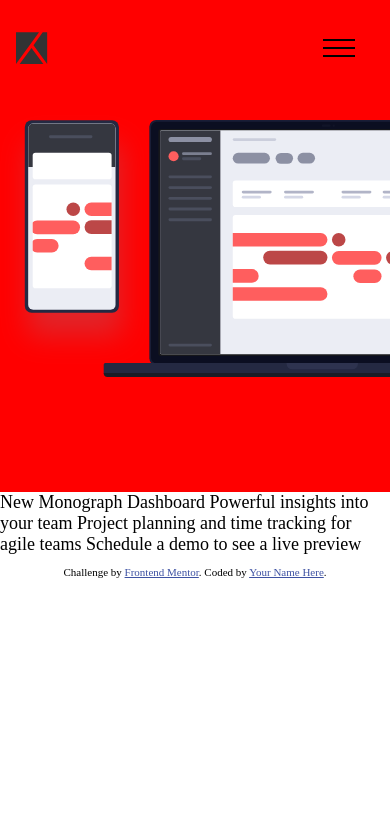
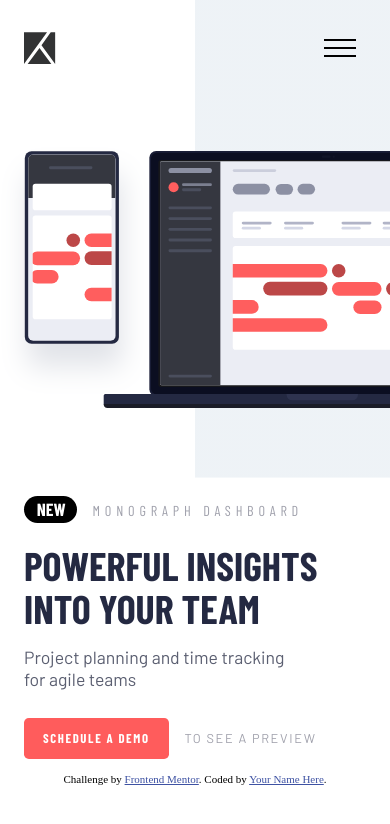
Before and after one commit to JiriKofron/project-tracking-intro-component-master, a plain HTML site: page index.html in a window 390 px wide. Drawn offline with nearby package versions, Linux system fonts and the light colour scheme.

Commit message:
Mobile version done!

```diff
--- a/index.html
+++ b/index.html
@@ -16,8 +16,6 @@
   </style>
 </head>
 <body>
-  <div class="page_container">
-    <div class="intro_container">
     <nav>
         <svg xmlns="http://www.w3.org/2000/svg" width="32" height="32"><g fill="#323334" fill-rule="evenodd"><path d="M0 32V.241h23.041zM31.15 32V.241h-4.411L17.48 13.158zM3.645 32l11.854-15.879L27.353 32z"/></g></svg>
     <div class="nav_menu">
@@ -26,24 +24,29 @@
         <div class="bar2"></div>
         <div class="bar3"></div>
       </div>
-  <div class="pages">
+    <div class="pages uppercase">
     <a href="">Product</a>
     <a href="">Features</a>
     <a href="">Pricing</a>
     <div class="divider"></div>
-  <a href="" class="login">Login</a>
+    <a href="#" class="login">Login</a>
   </div>
   </div>
   </nav>
+  <div class="page_container">
+    <div class="intro_container">
 </div>
-  New
-  Monograph Dashboard
-
-  Powerful insights into your team
-  Project planning and time tracking for agile teams
-
-  Schedule a demo
-  to see a live preview
+<main>
+  <h2 class="uppercase"><span class="new">New</span> Monograph Dashboard</h2>
+  <h1 class="uppercase">Powerful insights
+    into your team</h1>
+  <p>
+  Project planning and time tracking for agile teams</p>
+<div class="schedule">
+  <button class="uppercase"><strong>Schedule a demo</strong></button>
+  <p class="uppercase">to see a preview</p>
+</div>
+</main>
 </div>
   <footer>
     <p class="attribution">
--- a/styles.css
+++ b/styles.css
@@ -7,11 +7,18 @@
 }
 
 body {
-    margin: 0;
+    margin: 0 auto;
     padding: 0;
     width: 100%;
     height: 100%;
     font-size: 18px;
+    display: flex;
+    flex-direction: column;
+    align-items: center;
+    background: linear-gradient(90deg, white 50%, var(--Light-Grayish-Blue) 50%);
+    background-repeat: no-repeat;
+    background-size: 100% 60%;
+    border-radius: 3rem;
 }
 
 .page_container {
@@ -19,19 +26,23 @@ body {
     margin: 0 auto;
     width: 100%;
     height: 100%;
+    overflow-x: hidden;
 }
 
 .intro_container {
-    height: 460px;
+    height: 470px;
     background: url("images/illustration-devices.svg") no-repeat;
-    background-color: red;
-    background-position: center;
+    background-position: 0 70%;
     background-size: contain;
-    padding-top: 2rem;
 }
 
 nav {
-    margin: 0 1rem 10% 1rem;
+    position: absolute;
+    top: 0;
+    left: 1.5rem;
+    width: 90%;
+    font-family: "Barlow+Condensed", sans-serif;
+    margin: 2rem 0;
     display: flex;
     align-items: center;
     justify-content: space-between;
@@ -59,28 +70,161 @@ nav {
     padding: 0;
 }
 
+/*udělat křížek z hamburgru pomocí javascriptu*/
+
 .pages {
     align-items: center;
     justify-content: center;
     flex-wrap: nowrap;
     display: none;
+    font-family: "Barlow Condensed", sans-serif;
+    font-weight: 700;
+    font-size: 1.2rem;
 }
 
 .pages.active {
     position: absolute;
     top: 5rem;
-    left: 10%;
-    width: 80%;
+    left: 0;
+    width: 100%;
     display: flex;
     flex-direction: column;
     background: white;
+    padding: 3rem auto;
+    box-shadow: 0 0px 1rem 1px var(--Grayish-Blue);
+    border-radius: 0.3rem;
 }
 
 .pages.active a{
+    letter-spacing: 2px;
+    color: color: var(--Very-Dark-Blue);
     text-decoration: none;
+    padding: 0.7rem;
 }
 
-@media screen and (min-width: 720px){
+.pages.active a:hover {
+    text-decoration: underline;
+}
+
+.pages.active a:first-of-type {
+    padding-top: 2rem;
+}
+
+.pages.active a.login {
+    width: 80%;
+    text-align: center;
+    color: var(--Grayish-Blue);
+    padding: 1.5rem 0;
+    border-top: 2px solid var(--Light-Grayish-Blue);
+    margin-top: 1rem;
+}
+
+main {
+    margin-top: 1rem;
+    display: flex;
+    flex-direction: column;
+    flex-wrap: wrap;
+    align-items: flex-start;
+    width: 100%;
+    padding: 0 1.5rem;
+}
+
+.uppercase {
+    text-transform: uppercase;
+}
+
+h1 {
+    font-family: "Barlow Condensed", sans-serif;
+    font-weight: 700;
+    font-size: 2.5rem;
+    line-height: 2.7rem;
+    white-space: pre-line;
+    margin: 0;
+    color: var(--Very-Dark-Blue);
+}
+
+h2 {
+    font-family: "Barlow Condensed", sans-serif;
+    font-weight: 400;
+    font-size: 0.9rem;
+    letter-spacing: 0.3rem;
+    color: var(--Grayish-Blue);
+    margin-bottom: 1.5rem;
+}
+
+.new {
+    letter-spacing: 0;
+    color: white;
+    background: black;
+    padding: 0.1rem 0.7rem 0.2rem 0.8rem;
+    border-radius: 1rem;
+    margin-right: 0.5rem;
+    font-weight: 700;
+    font-size: 1.1rem;
+}
+
+main p {
+    font-family: "Barlow", sans-serif;
+    color: var(--Dark-Grayish-Blue);
+    margin: 1rem 0 1.5rem 0;
+    width: 70%;
+    padding: 0;
+    font-size: 1.1rem;
+}
+
+.schedule {
+    width: 100%;
+    display: flex;
+    flex-direction: row;
+    align-items: center;
+    justify-content: space-evenly;
+}
+
+button {
+    font-family: "Barlow Condensed", sans-serif;
+    background: var(--Red);
+    color: white;
+    text-align: center;
+    border: none;
+    padding: 0.8rem;
+    border-radius: 0.3rem;
+    letter-spacing: 0.1rem;
+    font-size: 0.8rem;
+    width: 40%;
+    cursor: pointer;
+}
+
+button:hover {
+    opacity: 0.8;
+}
+
+.schedule p {
+    color: var(--Grayish-Blue);
+    font-size: 0.8rem;
+    margin: 1rem;
+    letter-spacing: 0.1rem;
+    width: 60%;
+}
+
+@media screen and (min-width: 600px){
+    nav {
+        max-width: 1440px;
+        position: relative;
+    }
+
+    .page_container {
+        display: flex;
+        flex-direction: row-reverse;
+        align-items: center;
+        justify-content: center;
+        flex-wrap: nowrap;
+    }
+
+    .intro_container, main {
+        width: 49%;
+        margin: 0;
+    }
+
     .ham {
         display: none;
     }
```
Lines whose indentation alone changed are shown as unchanged.
